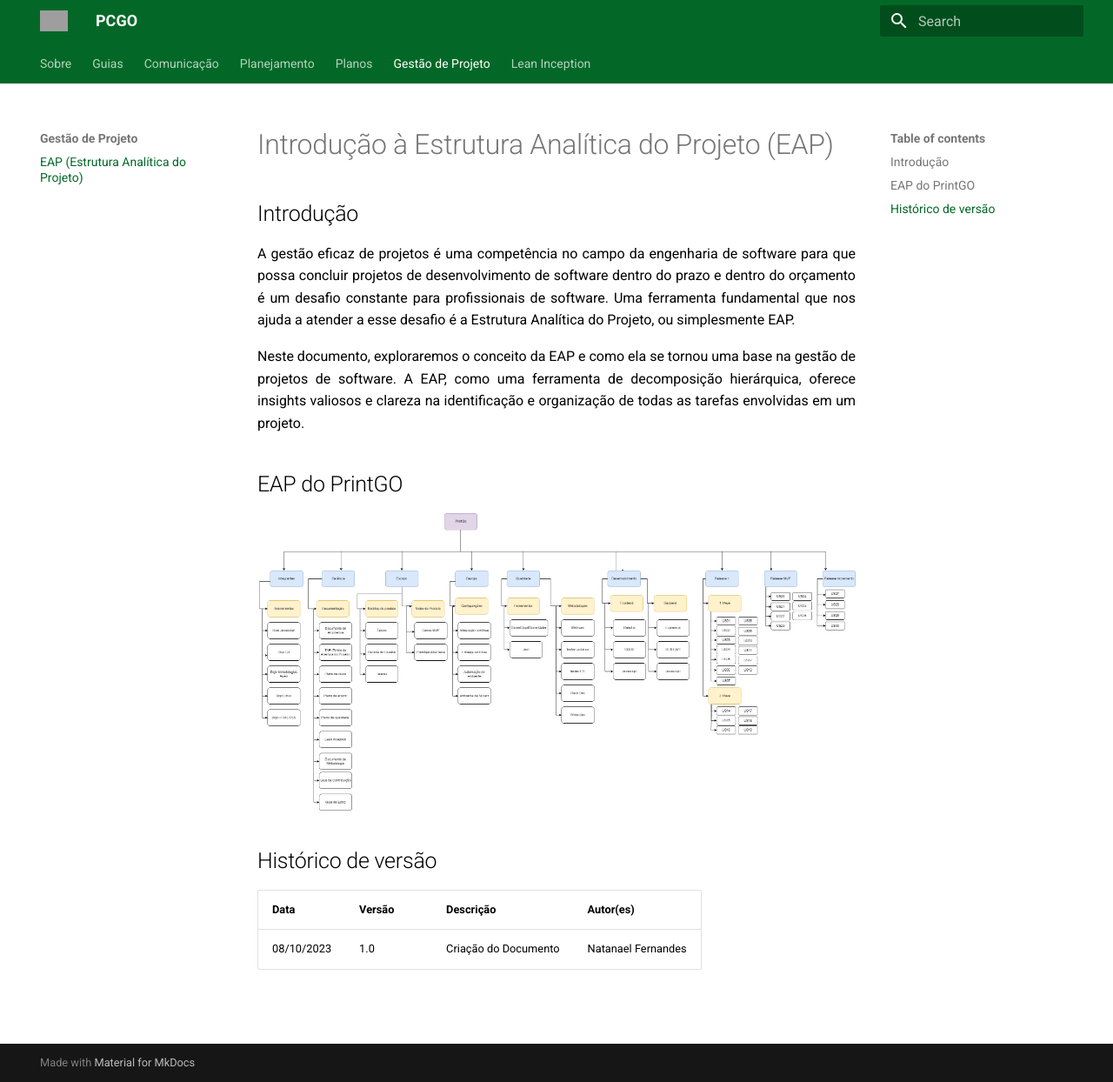
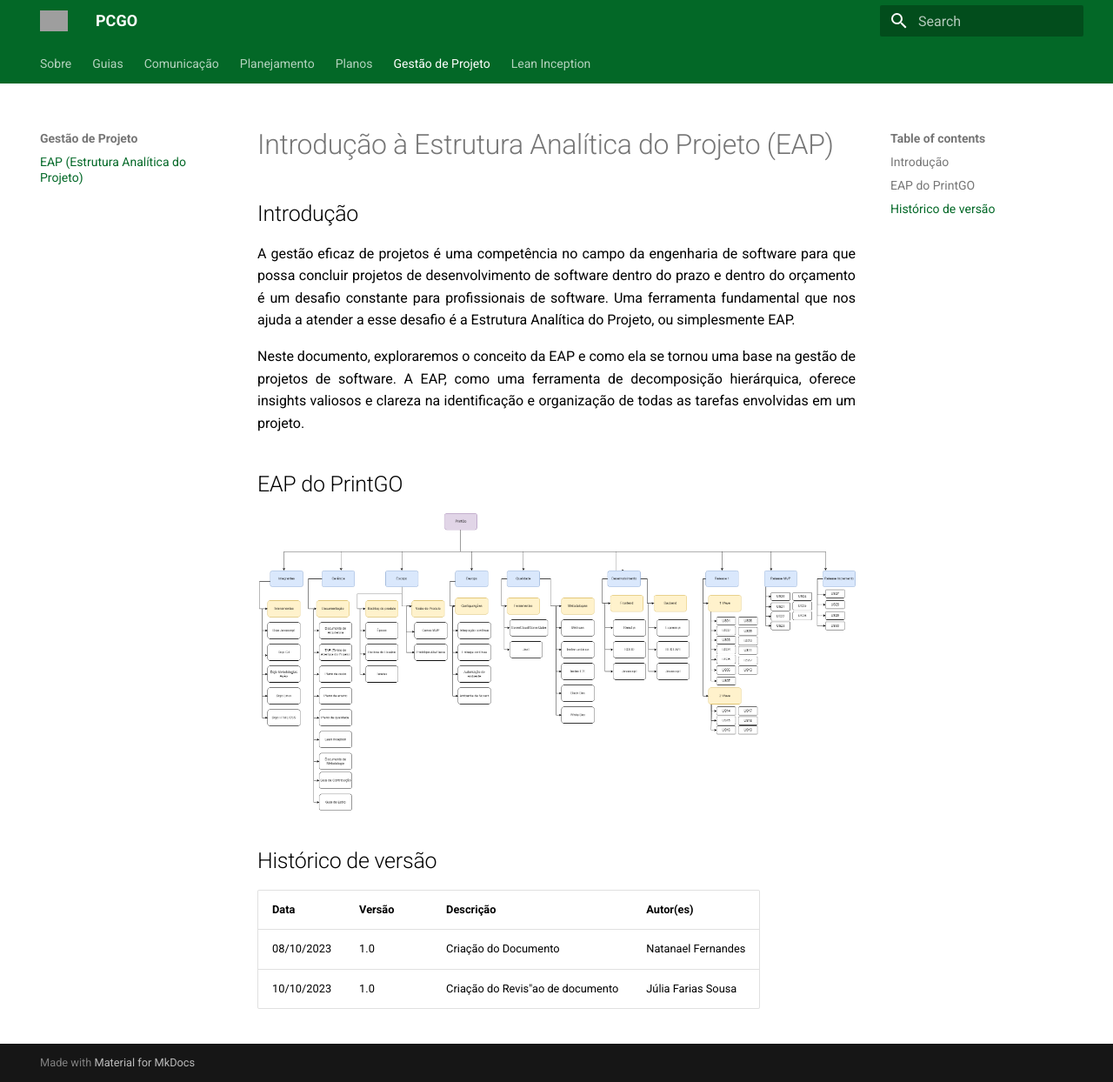
Before and after one commit to fga-eps-mds/2023.2-PrintGo-Doc, an MkDocs documentation site: the page built from docs/GestaoProjeto/eap.md, in a window 1280 px wide and 1244 px high. Shown: the whole window at 87% size. Built offline with MkDocs 1.6.1 and Material for MkDocs 9.7.7, drawn with Linux system fonts in a browser that asks for light colours; grey boxes are pictures that could not be loaded.

Commit message:
:pencil:(#78) Revisando documento do EAP

```diff
--- a/docs/GestaoProjeto/eap.md
+++ b/docs/GestaoProjeto/eap.md
@@ -14,3 +14,4 @@
 | Data | Versão | Descrição | Autor(es) |
 | ---- | ---- | ---- | ---- |
 | 08/10/2023 | 1.0 | Criação do Documento | Natanael Fernandes|
+| 10/10/2023 | 1.0 | Criação do Revis"ao de documento | Júlia Farias Sousa|
```
